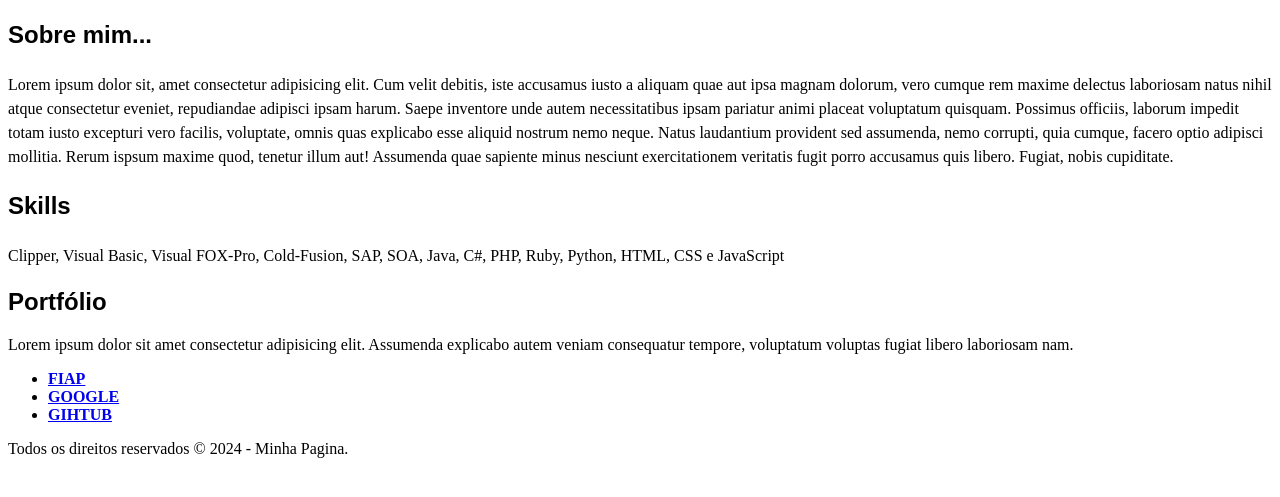
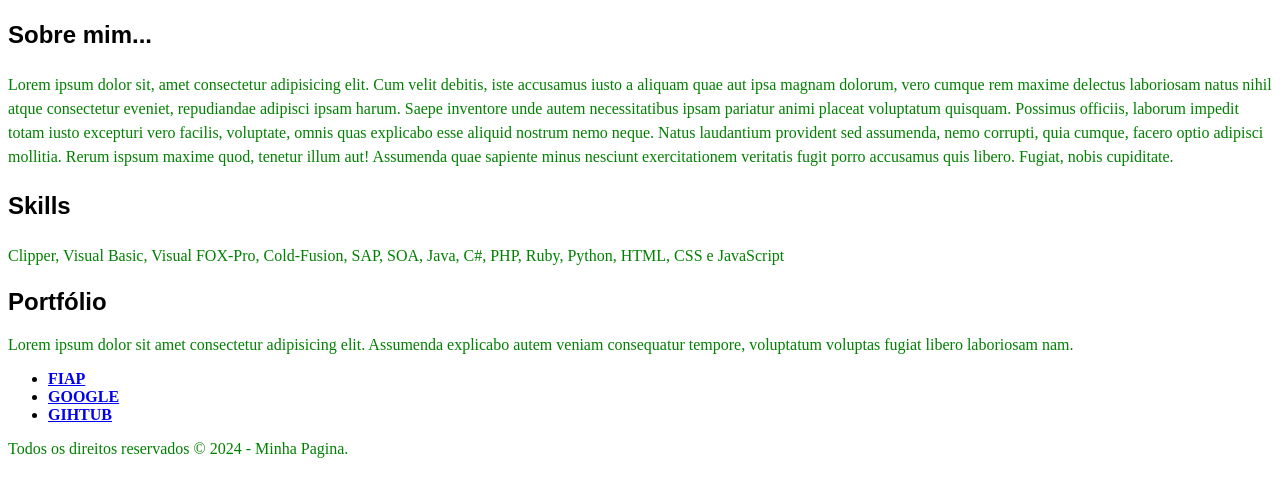
Before and after one commit to lauramadeu/projeto-inicial, a plain HTML site: page index.html in a window 1280 px wide. Shown: the part 147-644 px from the top of the page. Drawn offline with Linux system fonts and the light colour scheme.

Commit message:
Aplicando uma cor de texto verde para todos os parágrafos

```diff
--- a/css/global.css
+++ b/css/global.css
@@ -22,3 +22,8 @@ a {
 #conteudo {
     line-height: 1.5;
 }
+
+/* Aplique uma cor de texto verde para todos os parágrafos (<p>). */
+p {
+    color: green;
+}
```
